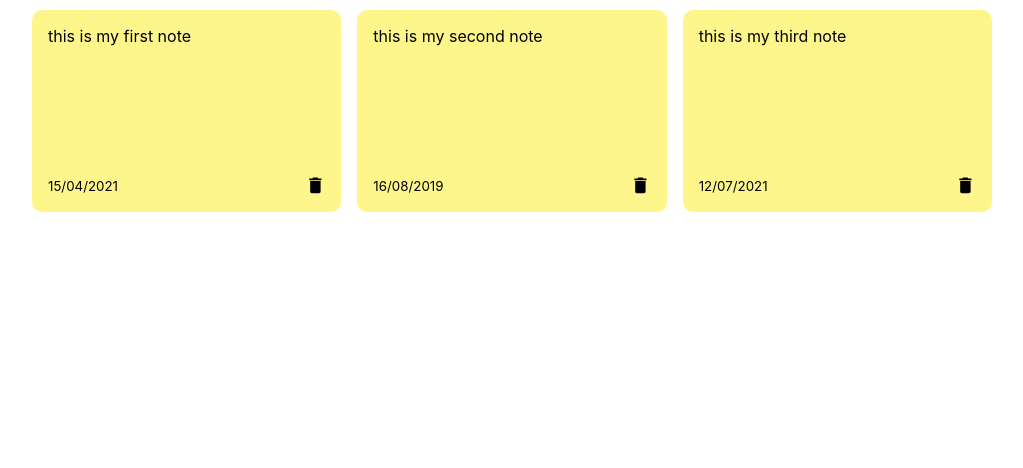
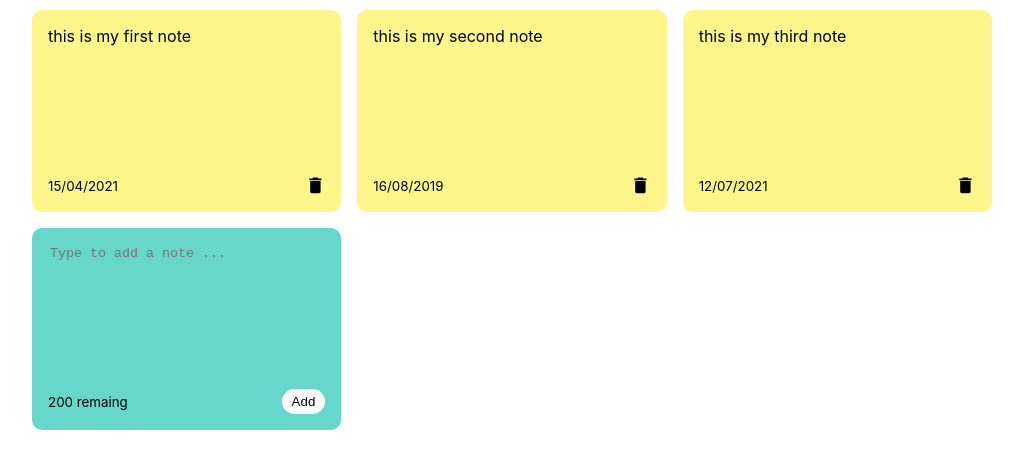
Before and after one commit to hamzazaka/crypto-react, a React (Create React App) app in the folder notes2-app/: page / in a window 1280 px wide. Shown: the top 468 px of the page, without its empty margins (128-1151 px from the left). Built offline with nearby package versions, Linux system fonts and the light colour scheme.

Commit message:
working on the add note componnet

```diff
--- a/notes2-app/src/App.css
+++ b/notes2-app/src/App.css
@@ -29,3 +29,27 @@
    grid-gap: 1rem;
    grid-template-columns: repeat(auto-fit,minmax(250px,1fr));
  }
+
+ .note.new{
+   background-color: #67d7cc;
+
+ }
+ textarea{
+   border: none;
+   resize: none;
+   background-color: #67d7cc;
+
+ }
+ textarea:focus{
+    outline: none;
+ }
+ .note-button{
+   background-color: #fff;
+   border: none;
+   padding: 5px 10px;
+   border-radius: 15px;
+ }
+ .note-button:hover{
+   background-color: rgb(238, 236, 236);
+   cursor: pointer;
+ }
--- a/notes2-app/src/App.js
+++ b/notes2-app/src/App.js
@@ -24,9 +24,19 @@ function App() {
     },
   ]);
 
+  const handleSaveclick=(text)=>{
+      const date=new Date().toLocaleDateString();
+      const newNote={
+        text:text,
+        date:date
+      }
+      const newNotes=[...notes,newNote]
+      setNotes(newNotes)
+    }
+
   return (
     <div className="container">
-      <NotesList notes={notes}/>
+      <NotesList handleSaveclick={handleSaveclick} notes={notes}/>
     </div>
   );
 }
--- /dev/null
+++ b/notes2-app/src/components/AddNote.js
@@ -0,0 +1,22 @@
+import React, { useState } from 'react'
+
+export default function AddNote({SaveClick}) {
+    const [noteText,setNoteText]=useState('');
+
+    const handleChange=(e)=>{
+        setNoteText(e.target.value)
+    }
+   const handleSaveclick=()=>{
+        SaveClick(noteText)
+    }
+
+    return (
+        <div className='note new'>
+            <textarea onChange={handleChange} value={noteText}  rows='8' cols="10" placeholder='Type to add a note ...'></textarea>
+            <div className="note-footer">
+                <small>200 remaing</small>
+                <button className='note-button' onClick={handleSaveclick}>Add</button>
+            </div>
+        </div>
+    )
+}
--- a/notes2-app/src/components/NotesList.js
+++ b/notes2-app/src/components/NotesList.js
@@ -1,13 +1,14 @@
 import React from 'react'
 import { MdDelete } from 'react-icons/md';
+import AddNote from './AddNote';
 import Note from './Note';
 
-export default function NotesList({notes}) {
+export default function NotesList({notes,handleSaveclick}) {
     return (
         <div className='notes-list'>
         {notes.map(note=>
         <Note id={note.id} text={note.text} date={note.date}/>)}
-
+        <AddNote SaveClick={handleSaveclick}/>
         </div>
     )
 }
```
